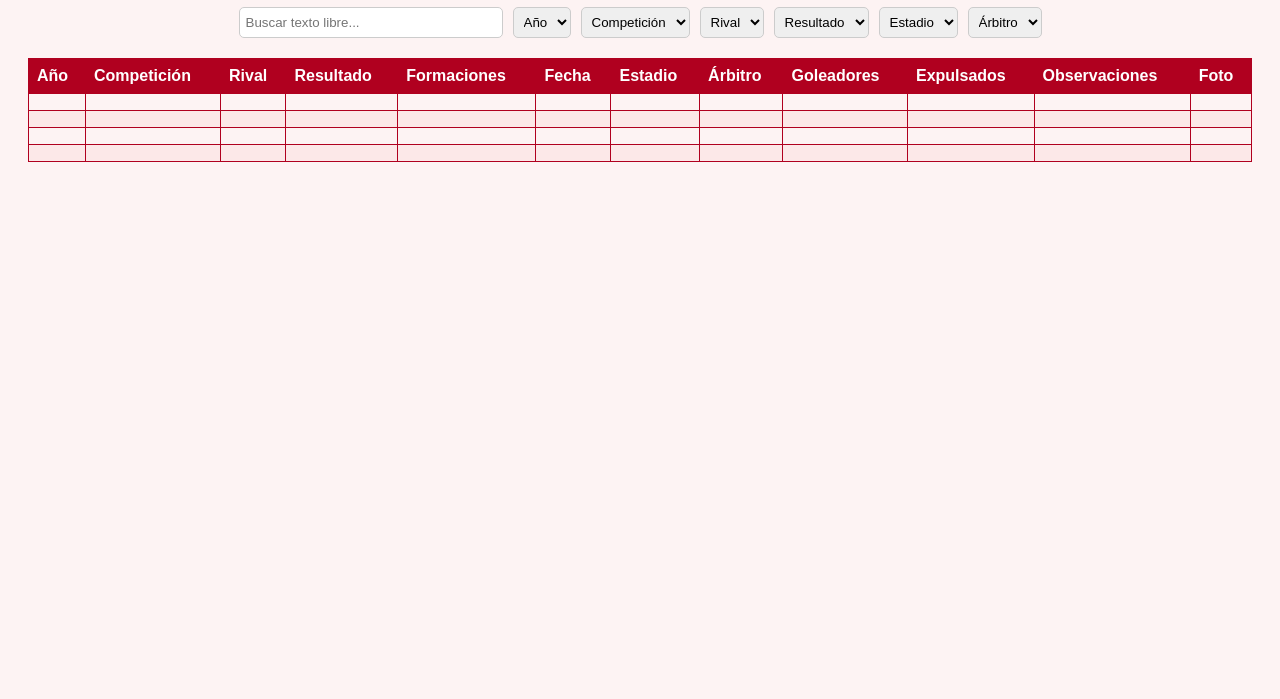
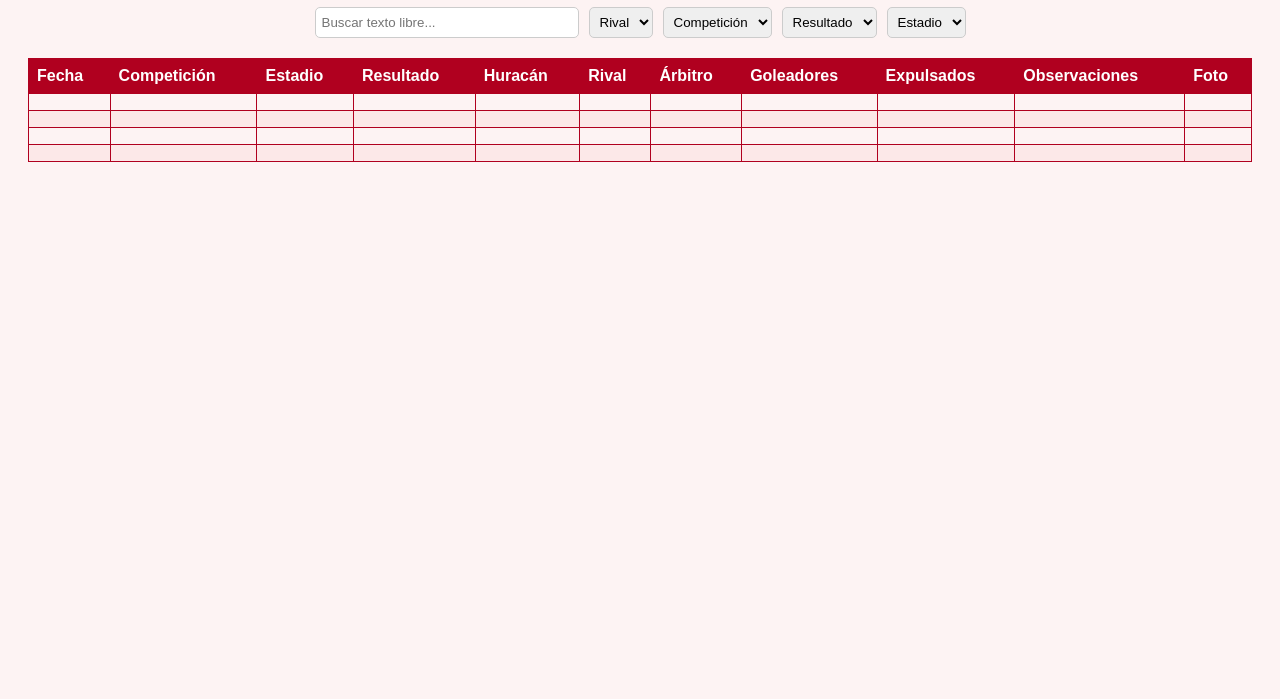
Before and after one commit to Pablo-Viviani/Buscador-Globopedia, a plain HTML site: page index.html in a window 1280 px wide. Shown: the part 101-800 px from the top of the page. Drawn offline with Linux system fonts and the light colour scheme.

Commit message:
Update index.html

```diff
--- a/index.html
+++ b/index.html
@@ -57,18 +57,16 @@
   <h1>Buscador de Partidos de Huracán</h1>
   <div class="filtros">
     <input type="text" id="busquedaLibre" placeholder="Buscar texto libre...">
-    <select id="filtroAnio"><option value="">Año</option></select>
+    <select id="filtroRival"><option value="">Rival</option></select>
     <select id="filtroCompeticion"><option value="">Competición</option></select>
-    <select id="filtroRival"><option value="">Rival</option></select>
     <select id="filtroResultado"><option value="">Resultado</option></select>
     <select id="filtroEstadio"><option value="">Estadio</option></select>
-    <select id="filtroArbitro"><option value="">Árbitro</option></select>
   </div>
   <table id="tabla">
     <thead>
       <tr>
-        <th>Año</th><th>Competición</th><th>Rival</th><th>Resultado</th>
-        <th>Formaciones</th><th>Fecha</th><th>Estadio</th><th>Árbitro</th>
+        <th>Fecha</th><th>Competición</th><th>Estadio</th><th>Resultado</th>
+        <th>Huracán</th><th>Rival</th><th>Árbitro</th>
         <th>Goleadores</th><th>Expulsados</th><th>Observaciones</th><th>Foto</th>
       </tr>
     </thead>
@@ -76,12 +74,10 @@
   </table>
   <script>
     const filtros = {
-      Año: document.getElementById("filtroAnio"),
+      Rival: document.getElementById("filtroRival"),
       Competición: document.getElementById("filtroCompeticion"),
-      Rival: document.getElementById("filtroRival"),
       Resultado: document.getElementById("filtroResultado"),
       Estadio: document.getElementById("filtroEstadio"),
-      Árbitro: document.getElementById("filtroArbitro"),
     };
 
     const campoBusqueda = document.getElementById("busquedaLibre");
@@ -110,12 +106,10 @@
     function filtrar(data) {
       const texto = campoBusqueda.value.toLowerCase();
       return data.filter(fila =>
-        (!filtros.Año.value || fila.Año === filtros.Año.value) &&
+        (!filtros.Rival.value || fila.Rival === filtros.Rival.value) &&
         (!filtros.Competición.value || fila.Competición === filtros.Competición.value) &&
-        (!filtros.Rival.value || fila.Rival === filtros.Rival.value) &&
         (!filtros.Resultado.value || fila.Resultado === filtros.Resultado.value) &&
         (!filtros.Estadio.value || fila.Estadio === filtros.Estadio.value) &&
-        (!filtros.Árbitro.value || fila.Árbitro === filtros.Árbitro.value) &&
         (texto === "" || Object.values(fila).some(v => v.toLowerCase().includes(texto)))
       );
     }
@@ -125,7 +119,7 @@
       tbody.innerHTML = "";
       for (const fila of data) {
         const tr = document.createElement("tr");
-        for (const campo of ["Año", "Competición", "Rival", "Resultado", "Formaciones", "Fecha", "Estadio", "Árbitro", "Goleadores", "Expulsados", "Observaciones"]) {
+        for (const campo of ["Fecha", "Competición", "Estadio", "Resultado", "Huracán", "Rival", "Árbitro", "Goleadores", "Expulsados", "Observaciones"]) {
           const td = document.createElement("td");
           td.textContent = fila[campo] || "";
           tr.appendChild(td);
```
